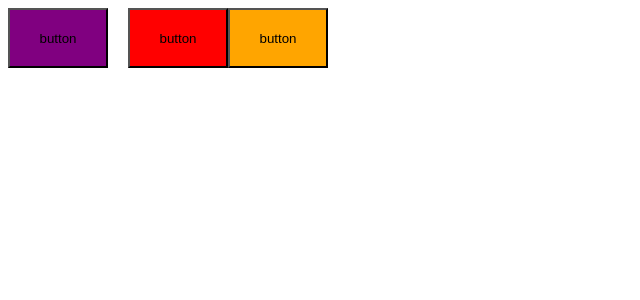
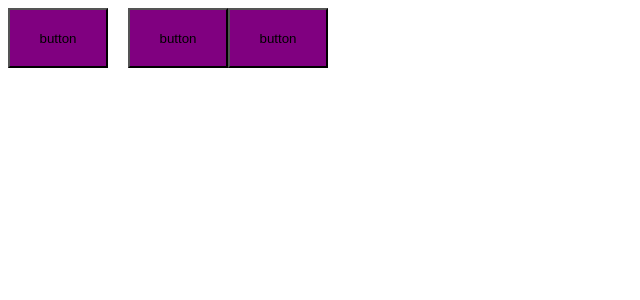
Before and after one commit to Emerson-lab/pomodoroBeluga, a React (Vite) app: page / in a window 1280 px wide. Shown: the top 300 px of the page, without its empty margins (0-640 px from the left). Built offline with nearby package versions, Linux system fonts and the light colour scheme.

Commit message:
default theme

```diff
--- a/src/components/Button.styles.ts
+++ b/src/components/Button.styles.ts
@@ -17,9 +17,11 @@
   width: 100px;
   height: 60px;
 
-  ${props => {
+  background:  ${props => props.theme.primary}
+
+  /* ${props => {
     return css`
       background: ${buttonVariants[props.variant]}
     `
-  }}
+  }} */
 `
--- /dev/null
+++ b/src/styles/themes/default.ts
@@ -0,0 +1,4 @@
+export const defaultTheme = {
+  primary: 'purple',
+  secondary: 'orange',
+}
```
Also changed, not shown: src/App.tsx (+5 -3 lines).
